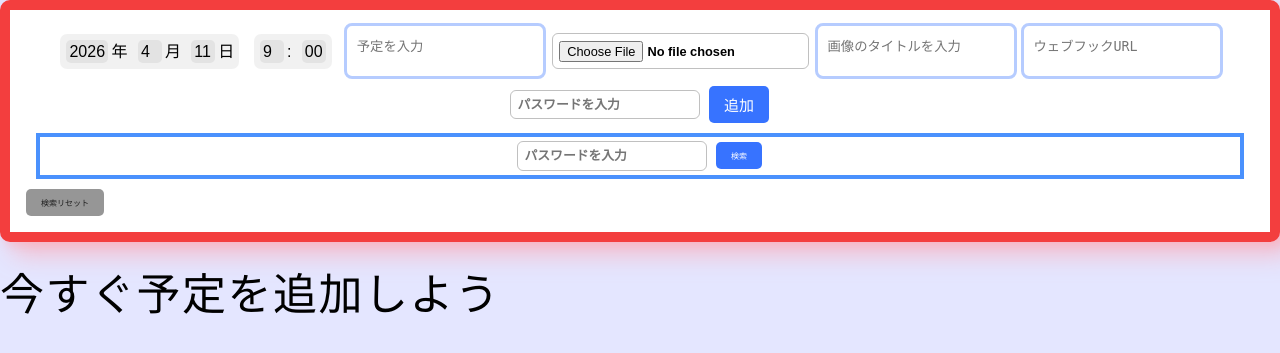
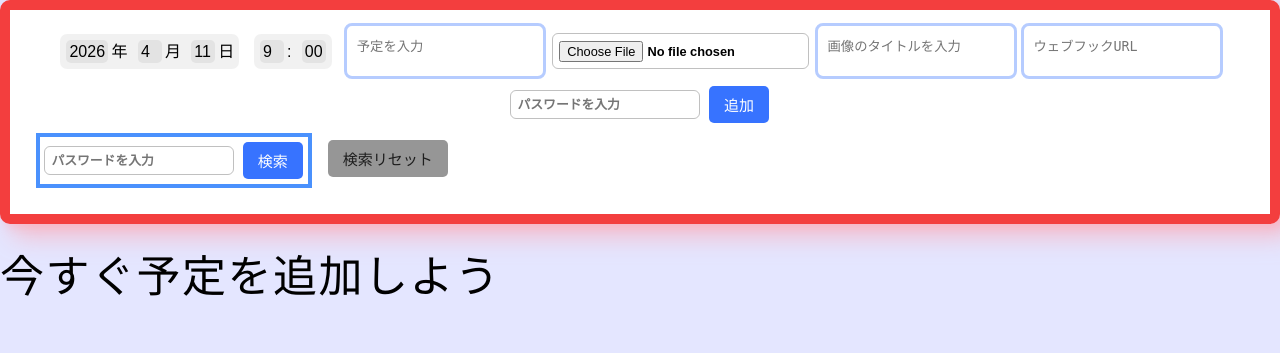
Before and after one commit to koketasi/pw_schedule, a Flask app: page / in a window 1280 px wide. Shown: the top 353 px of the page. Run offline with Flask 3, Linux system fonts and the light colour scheme; data that the repository does not hold is empty.

Commit message:
Update style.css

```diff
--- a/static/style.css
+++ b/static/style.css
@@ -139,11 +139,13 @@ div.search{
     border:solid 4px rgba(0, 101, 253, 0.71);
     margin:10px;
     padding: 5px;
+    display: inline-block;  /* ← 横幅が中身サイズになる */
+
 }
 .button_search{
     cursor:pointer;
 
-    font-size: 8px;
+    font-size: 15px;
     font-weight: 500;
     border: none;
     border-radius: 5px;
@@ -156,7 +158,7 @@ div.search{
 }
 .reset{
     cursor:pointer;
-    font-size: 8px;
+    font-size: 15px;
     font-weight: 500;
     border: none;
     border-radius: 5px;
```
